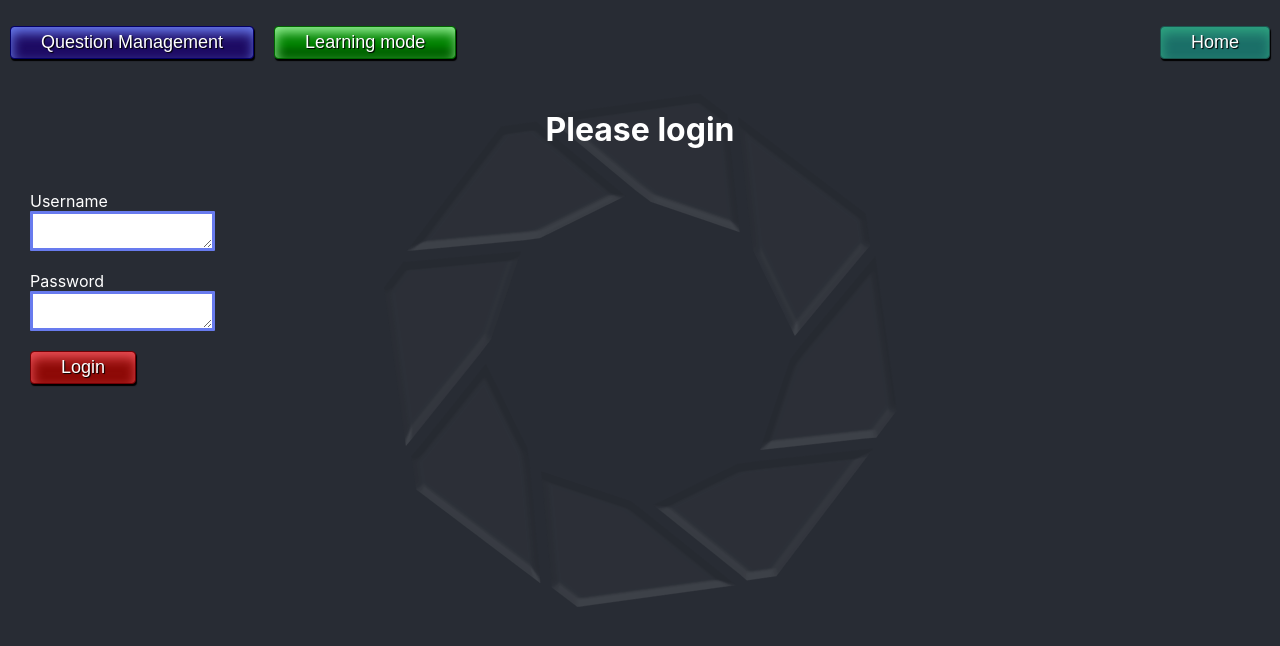
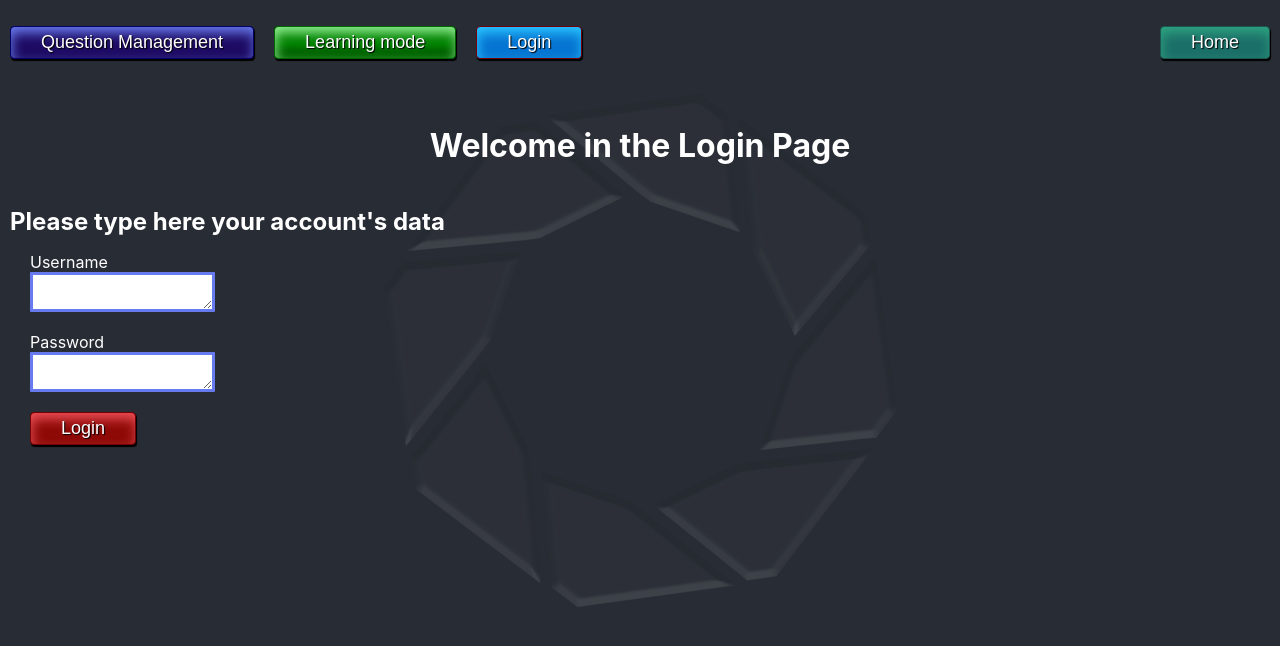
Before and after one commit to Crepkey/workbook_front_end, a React (Create React App) app: page /login in a window 1280 px wide. Shown: the top 646 px of the page. Built offline with nearby package versions, Linux system fonts and the light colour scheme.

Commit message:
Login Button & Refactoring

```diff
--- a/src/App.js
+++ b/src/App.js
@@ -20,6 +20,7 @@ export default function App() {
                 <Button id = "home-button"          color = 'turquoise-button'  href='./'>Home</Button>
                 <Button id = "add-question-button"  color = 'dark-blue-button'  href='./question-management'>Question Management</Button>
                 <Button id = "learning-mode-button" color = 'green-button'      href='./learning-mode'>Learning mode</Button>
+                <Button id = "login-button"         color = 'light-blue-button' href='./login'>Login</Button>
             </div>
             <div>
                 <Route exact path="/"               component={ () => <Home/> } />
--- a/src/pages/Login.js
+++ b/src/pages/Login.js
@@ -6,7 +6,8 @@ export default class Login extends Component {
     render() {
         return(
             <div>
-                <h1>Please login</h1>
+                <h1>Welcome in the Login Page</h1>
+                <h2>Please type here your account's data</h2>
                 <Account apiAddress="http://localhost:8080/auth/signin"/>
             </div>
         )
```
